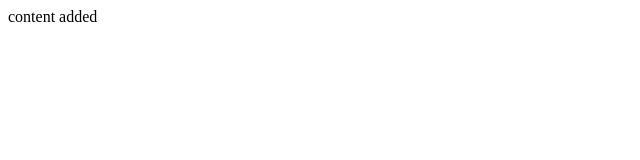
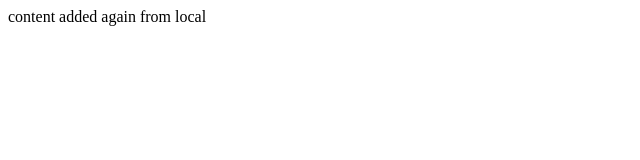
Before and after one commit to JozuaCyd/demo, a plain HTML site: page index.html in a window 1280 px wide. Shown: the whole page, without its empty margins (0-640 px from the left). Drawn offline with Linux system fonts and the light colour scheme.

Commit message:
added more content

```diff
--- a/index.html
+++ b/index.html
@@ -6,6 +6,6 @@
     <title>Jozua Cyd S. Juario</title>
 </head>
 <body>
-    content added
+    content added again from local
 </body>
 </html>
```
